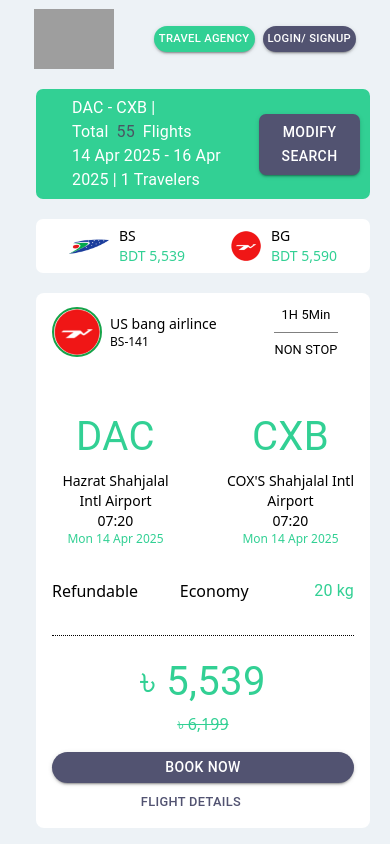
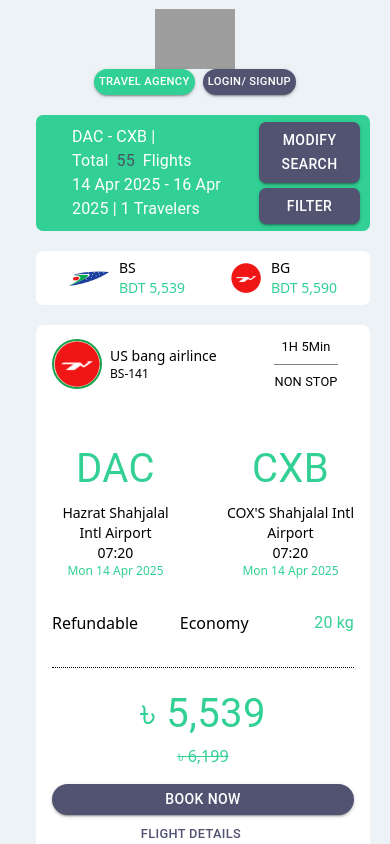
Before and after one commit to pronoyNath/fly-far-tech, a React (Vite) app: page /one-way-search in a window 390 px wide. Shown: the top 844 px of the page. Built offline with nearby package versions, Linux system fonts and the light colour scheme; grey boxes are pictures that could not be loaded; some icons are missing.

Commit message:
filter button with modal added

```diff
--- a/src/components/Navbar/Navbar.jsx
+++ b/src/components/Navbar/Navbar.jsx
@@ -37,7 +37,14 @@
           },
         }}
       >
-        <Toolbar sx={{ justifyContent: "space-between" }}>
+        <Toolbar
+          sx={{
+            display: "flex",
+            justifyContent: "space-between",
+            flexDirection: { xs: "column", md: "row" },
+
+          }}
+        >
           <Link to={"/"}>
             <img
               src={logo}
--- /dev/null
+++ b/src/pages/OneWaySearchPage/Filters/MobileFilter/MobileFilter.jsx
@@ -0,0 +1,76 @@
+import * as React from "react";
+import Box from "@mui/material/Box";
+import SwipeableDrawer from "@mui/material/SwipeableDrawer";
+import Button from "@mui/material/Button";
+import List from "@mui/material/List";
+import Divider from "@mui/material/Divider";
+import ListItem from "@mui/material/ListItem";
+import ListItemButton from "@mui/material/ListItemButton";
+import ListItemIcon from "@mui/material/ListItemIcon";
+import ListItemText from "@mui/material/ListItemText";
+import InboxIcon from "@mui/icons-material/MoveToInbox";
+import MailIcon from "@mui/icons-material/Mail";
+import FilterSide from "../../components/FilterSide";
+
+export default function MobileFilter() {
+  const [open, setOpen] = React.useState(false);
+
+  const toggleDrawer = (open) => (event) => {
+    if (
+      event &&
+      event.type === "keydown" &&
+      (event.key === "Tab" || event.key === "Shift")
+    ) {
+      return;
+    }
+
+    setOpen(open);
+  };
+
+  const list = () => (
+    <div className="">
+          <Box
+            sx={{
+              backgroundColor: "white",
+              borderRadius: "7px",
+              padding: "15px",
+              my: "20px",
+              px: "20px",
+              // minHeight: "100%",
+              width: {xs:"250px", sm:"350px"},
+            }}
+          >
+            <FilterSide />
+          </Box>
+        </div>
+  );
+
+  return (
+    <div>
+      <Button
+        onClick={toggleDrawer(true)}
+        variant="contained"
+        sx={{
+          display: { xs: "block", lg: "none" },
+          backgroundColor: "secondary.dark",
+          color: "white",
+          width: "100%",
+          borderRadius: "7px",
+          "&:hover": {
+            backgroundColor: "secondary.dark",
+          },
+        }}
+      >
+        FILTER
+      </Button>
+      <SwipeableDrawer
+        anchor="right"
+        open={open}
+        onClose={toggleDrawer(false)}
+        onOpen={toggleDrawer(true)}
+      >
+        {list()}
+      </SwipeableDrawer>
+    </div>
+  );
+}
--- a/src/pages/OneWaySearchPage/OneWaySearchPage.jsx
+++ b/src/pages/OneWaySearchPage/OneWaySearchPage.jsx
@@ -4,13 +4,14 @@
 import FilterSide from "./components/FilterSide";
 import AirplanemodeActiveIcon from "@mui/icons-material/AirplanemodeActive";
 import FlightDataCard from "./components/FlightDataCard/FlightDataCard";
+import MobileFilter from "./Filters/MobileFilter/MobileFilter";
 
 const OneWaySearchPage = () => {
   return (
     <div className="max-w-[75rem] mx-auto">
       <Stack direction="row" spacing={2} className="mx-5">
         {/* filter */}
-        <div className="hidden lg:block">
+        <Box sx={{display: { xs: "none", lg: "block" },}}>
           <Box
             sx={{
               backgroundColor: "white",
@@ -23,7 +24,7 @@
           >
             <FilterSide />
           </Box>
-        </div>
+        </Box>
 
         {/* search result */}
         <div style={{ flex: 1 }}>
@@ -83,7 +84,12 @@
                   </Typography>
                 </Box>
               </Box>
-              <Box>
+              <Box
+
+                sx={{ display: "flex",
+                  flexDirection: { xs: "column", md: "row" },
+                  gap: {xs:"5px", md:"10px"} }}
+              >
                 <Button
                   variant="contained"
                   sx={{
@@ -97,6 +103,8 @@
                 >
                   MODIFY SEARCH
                 </Button>
+                {/* Mobile Filter Button */}
+                <MobileFilter />
               </Box>
             </Box>
 
@@ -143,8 +151,8 @@
           </Box>
           {/* data show  */}
           <Box>
-            <FlightDataCard/>
-            <FlightDataCard/>
+            <FlightDataCard />
+            <FlightDataCard />
           </Box>
         </div>
       </Stack>
```
